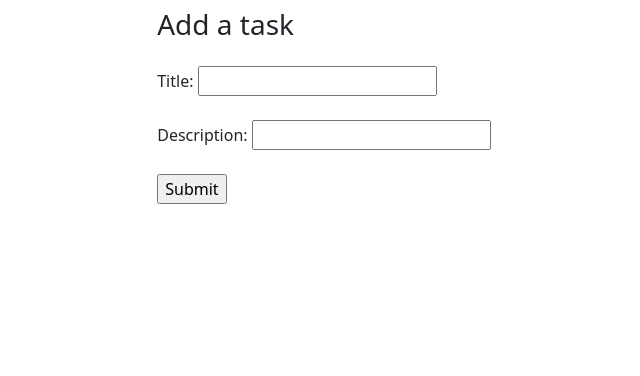
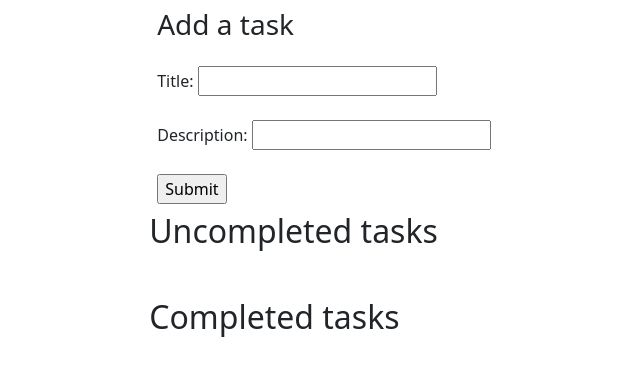
Before and after one commit to Adalberto-Vieira/task_list_test, a Flask app: page / in a window 1280 px wide. Shown: the top 376 px of the page, without its empty margins (316-956 px from the left). Run offline with Flask 3, Linux system fonts and the light colour scheme.

Commit message:
split the task list in twos in the user view

```diff
--- a/taskList/ext/site/main.py
+++ b/taskList/ext/site/main.py
@@ -11,7 +11,8 @@
 def index():
     """ Renders the initial URL """
     return render_template("index.html",
-                            tasks=task_list.get_tasks(),
+                            uncompleted_tasks=task_list.get_uncompleted_tasks(),
+                            completed_task=task_list.get_completed_task(),
                             warning=False)
 
 #TODO fix readirect behavior
@@ -24,7 +25,8 @@
     except:
         warning = True
     return render_template("index.html",
-                            tasks=task_list.get_tasks(),
+                            uncompleted_tasks=task_list.get_uncompleted_tasks(),
+                            completed_task=task_list.get_completed_task(),
                             warning=warning)
 
 @bp.route("/get_tasks")
@@ -45,5 +47,6 @@
                         request.form.get("description"),
                         bool(int(request.form.get("status"))))
     return render_template("index.html",
-                        tasks=task_list.get_tasks(),
+                        uncompleted_tasks=task_list.get_uncompleted_tasks(),
+                        completed_task=task_list.get_completed_task(),
                         warning=False)
--- a/taskList/templates/index.html
+++ b/taskList/templates/index.html
@@ -26,21 +26,22 @@
                     </div>
                     {% endif %}
                 </div>
+                <h2> Uncompleted tasks </h2>
                 <div class="p-2 bd-highlight">
                     <ul class="list-group">
-                    {% for task in tasks %}
+                    {% for task in uncompleted_tasks %}
                         <li class="list-group-item list-group-item-action flex-column align-items-start">
                             <div class="d-flex w-100 justify-content-between">
-                                <h5 class="mb-1">{{tasks[task]["title"]}}</h5>
+                                <h5 class="mb-1">{{uncompleted_tasks[task]["title"]}}</h5>
                             </div>
                             <p>{{task}}</p>
-                            <p class="mb-1">{{tasks[task]["description"]}}</p>
-                            <form action="{{ url_for('site.edit_task') }}" id="form-{{tasks}}"class="form" method='POST'>
+                            <p class="mb-1">{{uncompleted_tasks[task]["description"]}}</p>
+                            <form action="{{ url_for('site.edit_task') }}" id="form-{{task}}"class="form" method='POST'>
                                 <label for="title">Title:</label>
-                                <input type="text" id="title" value="{{tasks[task]['title']}}" name="title" required><br>
+                                <input type="text" id="title" value="{{uncompleted_tasks[task]['title']}}" name="title" required><br>
                                 <label for="description">Description:</label>
-                                <input type="text" id="description" name="description" value="{{tasks[task]['description']}}"><br>
-                                <select name="status" form="form-{{tasks}}">
+                                <input type="text" id="description" name="description" value="{{uncompleted_tasks[task]['description']}}"><br>
+                                <select name="status" form="form-{{task}}">
                                     <option value="0" default>In progress</option>
                                     <option value="1">Completed</option>
                                 </select>
@@ -49,9 +50,37 @@
                             </form>
                         </li>
                     {% endfor %}
+
                     </ul>
                 </div>
+                <br>
+                <h2> Completed tasks </h2>
+                <div class="p-2 bd-highlight">
+                    <ul class="list-group">
+                    {% for task in completed_task %}
+                        <li class="list-group-item list-group-item-action flex-column align-items-start">
+                            <div class="d-flex w-100 justify-content-between">
+                                <h5 class="mb-1">{{completed_task[task]["title"]}}</h5>
+                            </div>
+                            <p>{{task}}</p>
+                            <p class="mb-1">{{completed_task[task]["description"]}}</p>
+                            <form action="{{ url_for('site.edit_task') }}" id="form-{{task}}"class="form" method='POST'>
+                                <label for="title">Title:</label>
+                                <input type="text" id="title" readonly value="{{completed_task[task]['title']}}" name="title" required><br>
+                                <label for="description">Description:</label>
+                                <input type="text" readonly id="description" name="description" value="{{completed_task[task]['description']}}"><br>
+                                <select name="status" form="form-{{task}}">
+                                    <option value="1" default>Completed</option>
+                                    <option value="0" >In progress</option>
+                                </select>
+                                <input type="hidden" id="id" name="id" value="{{task}}"><br>
+                                <input type="submit" value="Edit"></input>
+                            </form>
+                        </li>
+                    {% endfor %}
 
+                    </ul>
+                </div>
             </div>
         </div>
 
```
